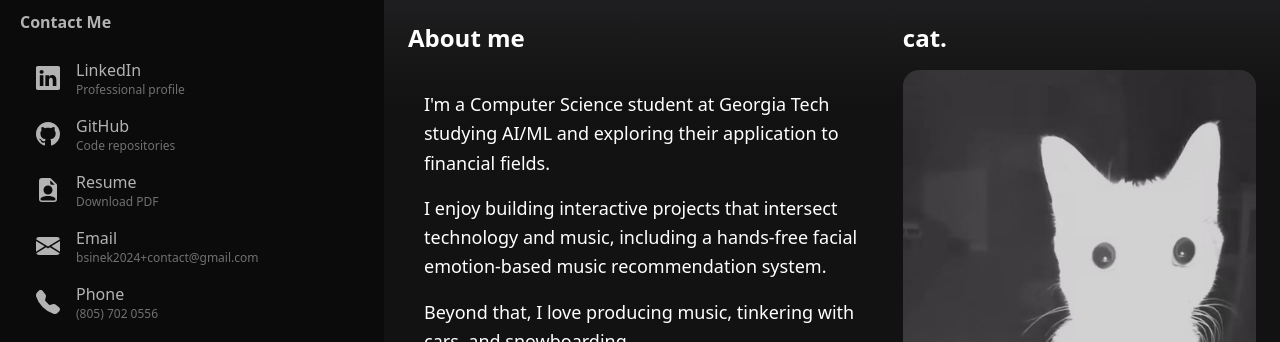
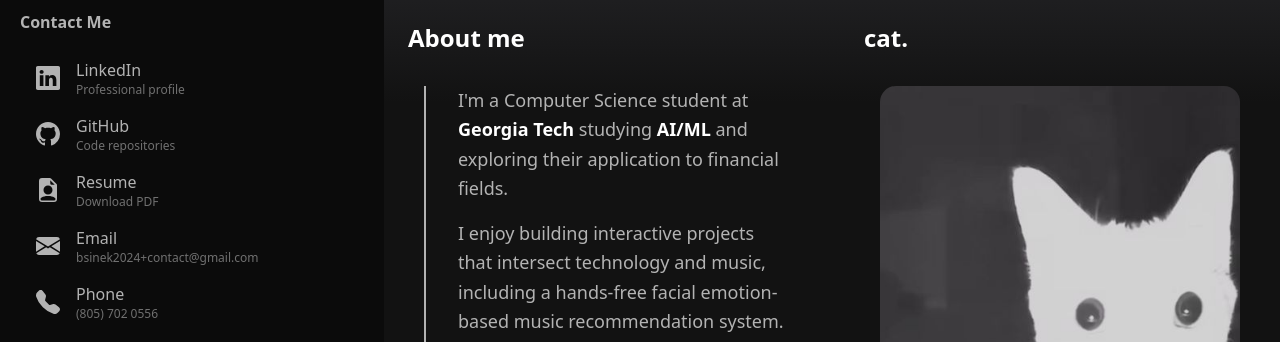
Before and after one commit to bsinek/my-portfolio, a React (Vite) app: page / in a window 1280 px wide. Shown: the part 458-800 px from the top of the page. Built offline with nearby package versions, Linux system fonts and the light colour scheme; a web font is replaced by a local one.

Commit message:
feat(about): completely restyle about me content section and image

```diff
--- a/src/components/MainView/AboutSection.jsx
+++ b/src/components/MainView/AboutSection.jsx
@@ -65,25 +65,29 @@ export const AboutSection = ({ scrollContainerRef }) => {
                     <audio ref={doNotPressref} src="/sounds/meow.mp3" preload="auto" />
                 </div>
                 {/* content */}
-                <div className="relative grid grid-cols-[4fr_3fr] px-6 gap-6">
-                    <div>
+                <div className="relative grid grid-cols-[1fr_1fr] px-6 gap-16 h-96">
+                    <div className="flex flex-col">
                         <h2 className="text-2xl font-semibold mb-4">About me</h2>
-                        <div className="px-4 py-5 text-lg leading-relaxed flex flex-col gap-4">
-                            <p>
-                                I'm a Computer Science student at Georgia Tech studying AI/ML and exploring their application to financial fields.
-                            </p>
-                            <p>
-                                I enjoy building interactive projects that intersect technology and music, including a hands-free facial emotion-based music recommendation system.
-                            </p>
-                            <p>
-                                Beyond that, I love producing music, tinkering with cars, and snowboarding.
-                            </p>
+                        <div className="flex-1 p-4 flex flex-col">
+                            <div className="text-lg leading-relaxed text-light-grey border-l-2 border-light-grey pl-8 flex flex-col gap-4 justify-around h-full">
+                                <p className="hover:text-white transition-colors">
+                                    I'm a Computer Science student at <span className="text-white font-semibold">Georgia Tech</span> studying <span className="text-white font-semibold">AI/ML</span> and exploring their application to financial fields.
+                                </p>
+                                <p className="hover:text-white transition-colors">
+                                    I enjoy building interactive projects that intersect technology and music, including a hands-free facial emotion-based music recommendation system.
+                                </p>
+                                <p className="hover:text-white transition-colors">
+                                    Beyond that, I love producing music, tinkering with cars, and snowboarding.
+                                </p>
+                            </div>
                         </div>
                     </div>
-                    <div>
+                    <div className="flex flex-col">
                         <h2 className="text-2xl font-semibold mb-4">cat.</h2>
-                        <div className="h-72 flex justify-center items-cesnter rounded-2xl overflow-hidden">
-                            <img src={`/img/cat${counter + 1}.jpg`} className="w-full h-full object-cover" />
+                        <div className="p-4 flex-1">
+                            <div className="rounded-2xl overflow-hidden h-full w-full bg-cover bg-center"
+                                style={{ backgroundImage: `url(/img/cat${counter + 1}.jpg)` }}
+                            />
                         </div>
                     </div>
                 </div>
```
